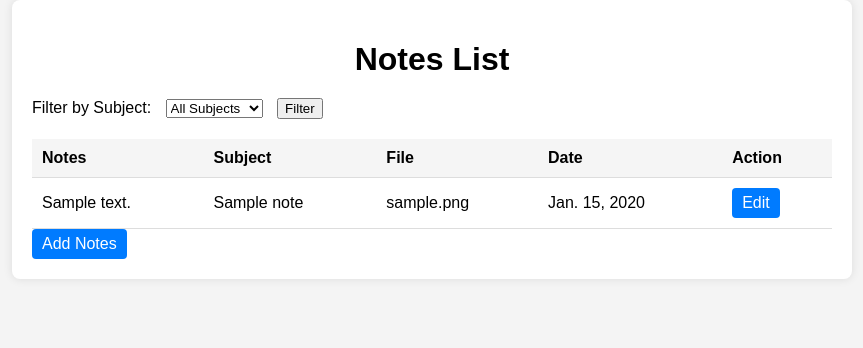
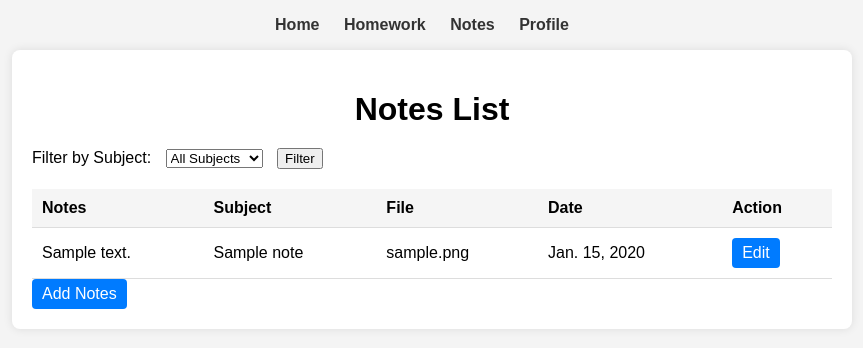
Before and after one commit to YaminLamBappi/homework_tracker, a Django app: page /notes/viewnotes/ in a window 1280 px wide. Shown: the top 348 px of the page, without its empty margins (208-1071 px from the left). Run offline with Django 4.2, Linux system fonts and the light colour scheme; a user stored in the database is signed in; tables that the repository leaves empty hold one stand-in row (values such as "Sample post").

Commit message:
navbar added in note view list

```diff
--- a/notes/templates/viewnote.html
+++ b/notes/templates/viewnote.html
@@ -54,6 +54,27 @@
             margin-right: 10px;
         }
 
+        nav ul {
+            list-style: none;
+            padding: 0;
+            text-align: center;
+        }
+
+        nav ul li {
+            display: inline;
+            margin-right: 20px;
+        }
+
+        nav ul li a {
+            color: #333;
+            text-decoration: none;
+            font-weight: bold;
+        }
+
+        nav ul li a:hover {
+            color: #666;
+        }
+
         .edit-btn,
         .delete-btn {
             display: inline-block;
@@ -73,6 +94,14 @@
 </head>
 
 <body>
+    <nav>
+        <ul>
+            <li><a href="{% url 'home' %}">Home</a></li>
+            <li><a href="{% url 'homework_list' %}">Homework</a></li>
+            <li><a href="{% url 'viewnote' %}">Notes</a></li>
+            <li><a href="{% url 'profile' %}">Profile</a></li>
+        </ul>
+    </nav>
     <div class="container">
         <h1>Notes List</h1>
 
```
Also changed, not shown: 1 other file.
